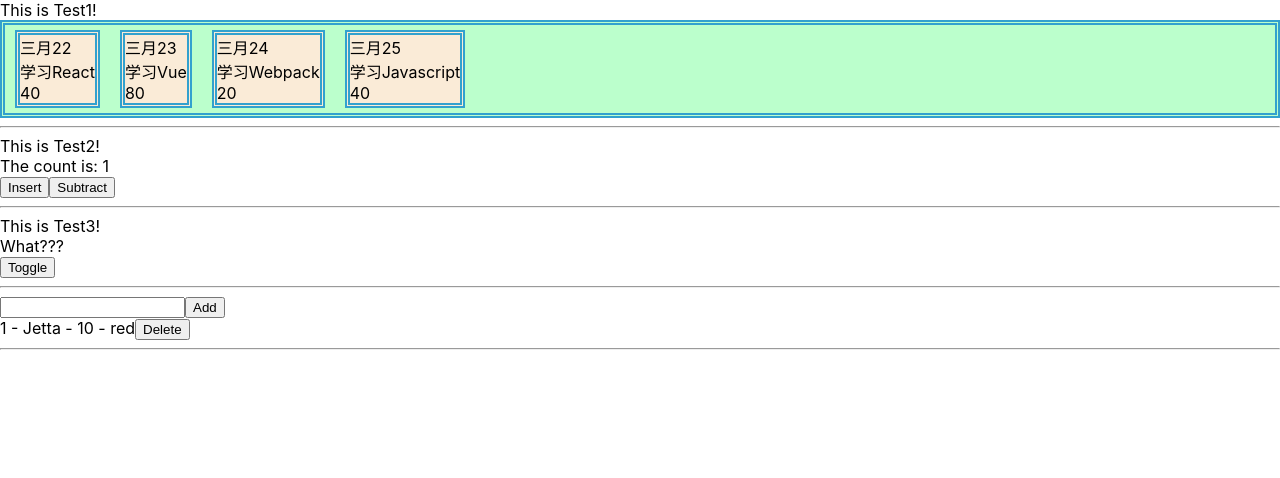
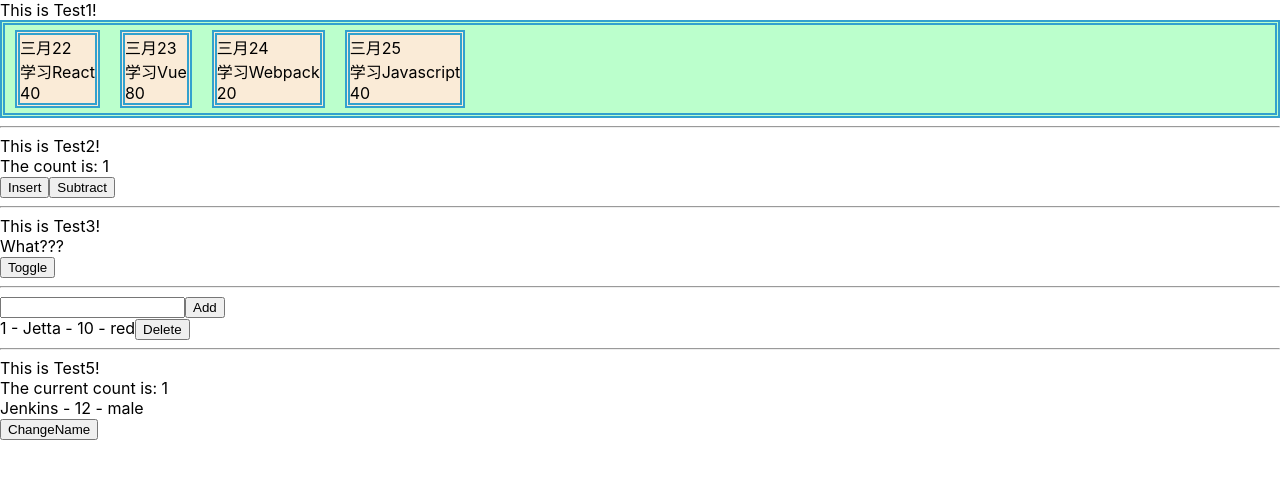
Before and after one commit to YG1022/Demo-in-learning-React, a React (Create React App) app: page / in a window 1280 px wide. Shown: the top 478 px of the page. Built offline with nearby package versions, Linux system fonts and the light colour scheme.

Commit message:
[yinge] feat: import react redux and make a student demo

```diff
--- a/package.json
+++ b/package.json
@@ -3,11 +3,13 @@
   "version": "0.1.0",
   "private": true,
   "dependencies": {
+    "@reduxjs/toolkit": "^1.9.2",
     "@testing-library/jest-dom": "^5.16.5",
     "@testing-library/react": "^13.4.0",
     "@testing-library/user-event": "^13.5.0",
     "react": "^18.2.0",
     "react-dom": "^18.2.0",
+    "react-redux": "^8.0.5",
     "react-scripts": "5.0.1",
     "web-vitals": "^2.1.4"
   },
--- a/public/index.html
+++ b/public/index.html
@@ -28,7 +28,6 @@
   </head>
   <body>
     <noscript>You need to enable JavaScript to run this app.</noscript>
-    <script src="https://unpkg.com/redux@4.2.0/dist/redux.js"></script>
     <div id="root"></div>
     <!--
       This HTML file is a template.
--- a/src/index.js
+++ b/src/index.js
@@ -1,12 +1,15 @@
 import React from 'react';
 import ReactDOM from 'react-dom/client';
 import './index.css';
+import { Provider } from "react-redux";
 import reportWebVitals from './reportWebVitals';
 import App from "./App";
 import Test1 from "./ts_test/Test1";
 import Test2 from "./ts_test/Test2";
 import Test3 from "./ts_test/Test3";
 import Test4 from "./ts_test/Test4";
+import Test5 from "./ts_test/store/Test5";
+import store from "./ts_test/store/store"
 
 const root = ReactDOM.createRoot(document.getElementById('root'));
 root.render(
@@ -20,6 +23,9 @@ root.render(
     <hr />
     <Test4 />
     <hr />
+    <Provider store={store}>
+        <Test5 />
+    </Provider>
   </React.StrictMode>
 );
 
--- /dev/null
+++ b/src/ts_test/store/Test5.tsx
@@ -0,0 +1,39 @@
+import React from "react";
+import { useDispatch, useSelector } from "react-redux";
+import { stateType, stuType } from "./store";
+import { Dispatch } from "@reduxjs/toolkit";
+
+let count: number = 1;
+
+/*function reducer(state: number, action) {
+    switch (action.type) {
+        case "ADD":
+            return state + 1;
+        case "SUB":
+            return state - 1;
+        default:
+            return state;
+    }
+}*/
+
+const Test5 = () => {
+    const student: stuType = useSelector((state: stateType) => state.student);
+    console.log(JSON.stringify(student));
+
+    const dispatch: Dispatch = useDispatch();
+
+    const setNameHandler = (): void => {
+        dispatch({ type: "stu/setName", payload: "Oliver" });
+    }
+
+    return (
+        <div>
+            <div>This is Test5!</div>
+            <div>The current count is: {count}</div>
+            <div>{student.name} - {student.age} - {student.gender}</div>
+            <button onClick={setNameHandler}>ChangeName</button>
+        </div>
+    )
+}
+
+export default Test5;
--- /dev/null
+++ b/src/ts_test/store/store.ts
@@ -0,0 +1,39 @@
+import { Slice, configureStore, createSlice } from "@reduxjs/toolkit";
+import { ToolkitStore } from "@reduxjs/toolkit/dist/configureStore";
+
+export interface stateType {
+    student: stuType
+}
+
+export interface stuType {
+    name: string,
+    age: number,
+    gender: string
+}
+
+const stuSlice: Slice = createSlice({
+    name: "stu",
+    initialState: {
+        name: "Jenkins",
+        age: 12,
+        gender: "male"
+    },
+    reducers: {
+        setName(state, action) {
+            state.name = action.payload;
+        },
+        setAge(state, action) {
+            state.age = action.payload;
+        }
+    }
+});
+
+export const { setName, setAge } = stuSlice.actions;
+
+const store: ToolkitStore = configureStore({
+    reducer: {
+        student: stuSlice.reducer
+    }
+});
+
+export default store;
```
Also changed, not shown: 1 other file (tests, documents, lock files or other folders).
